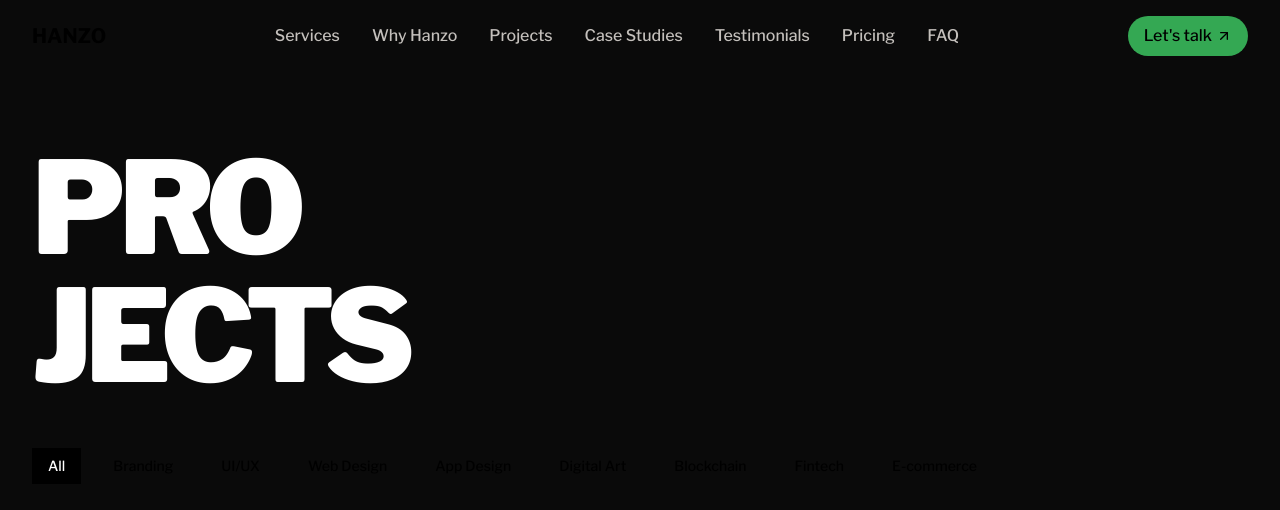
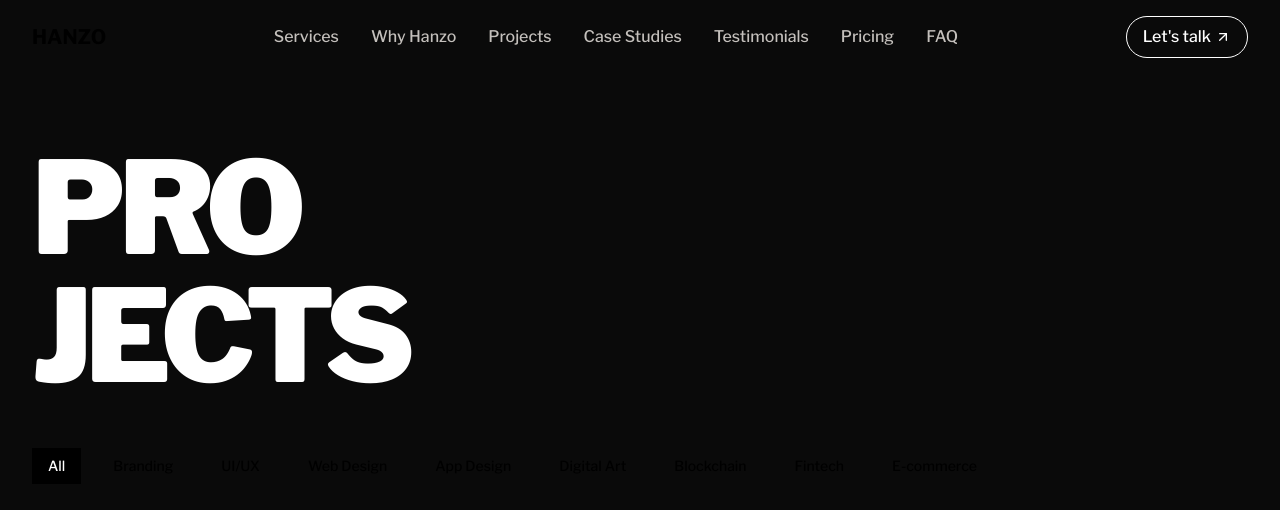
Before and after one commit to hanzoai/agency, a React (Vite) app: page /projects in a window 1280 px wide. Shown: the top 510 px of the page. Built offline with nearby package versions, Linux system fonts and the light colour scheme.

Commit message:
Update button component
This commit updates the button component.

```diff
--- a/src/components/Navbar.tsx
+++ b/src/components/Navbar.tsx
@@ -75,9 +75,9 @@ const Navbar = () => {
           </nav>
 
           <div className="hidden lg:block">
-            <Link to="/#get-started" className="lets-talk-btn">
+            <Link to="/#get-started" className="bg-transparent text-white border border-white rounded-full py-2 px-4 inline-flex items-center font-medium hover:bg-white/10 transition-all duration-300">
               Let's talk
-              <ArrowUpRight size={16} className="ml-1" />
+              <ArrowUpRight size={16} className="ml-1 text-white" />
             </Link>
           </div>
 
@@ -100,9 +100,9 @@ const Navbar = () => {
             <Link to="/#testimonials" className="text-primary/80 hover:text-primary py-2 font-medium transition" onClick={() => setIsMenuOpen(false)}>Testimonials</Link>
             <Link to="/#pricing" className="text-primary/80 hover:text-primary py-2 font-medium transition" onClick={() => setIsMenuOpen(false)}>Pricing</Link>
             <Link to="/#faq" className="text-primary/80 hover:text-primary py-2 font-medium transition" onClick={() => setIsMenuOpen(false)}>FAQ</Link>
-            <Link to="/#get-started" className="lets-talk-btn inline-flex w-fit" onClick={() => setIsMenuOpen(false)}>
+            <Link to="/#get-started" className="bg-transparent text-white border border-white rounded-full py-2 px-4 inline-flex items-center w-fit hover:bg-white/10 transition-all duration-300" onClick={() => setIsMenuOpen(false)}>
               Let's talk
-              <ArrowUpRight size={16} className="ml-1" />
+              <ArrowUpRight size={16} className="ml-1 text-white" />
             </Link>
           </nav>
         </div>
```
